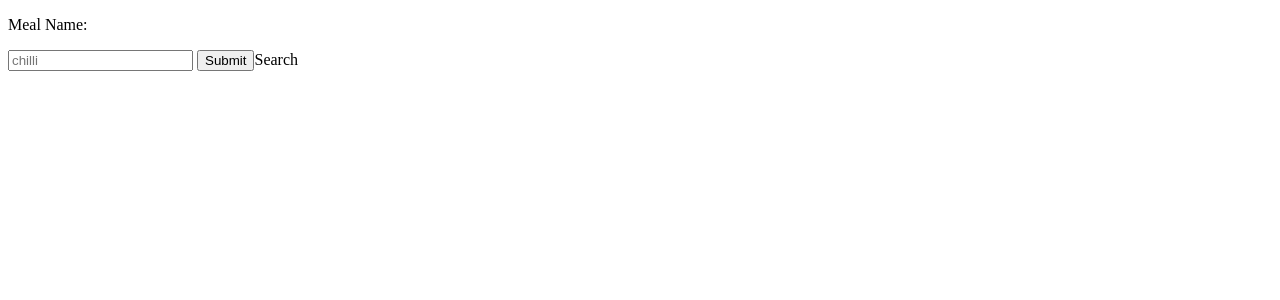
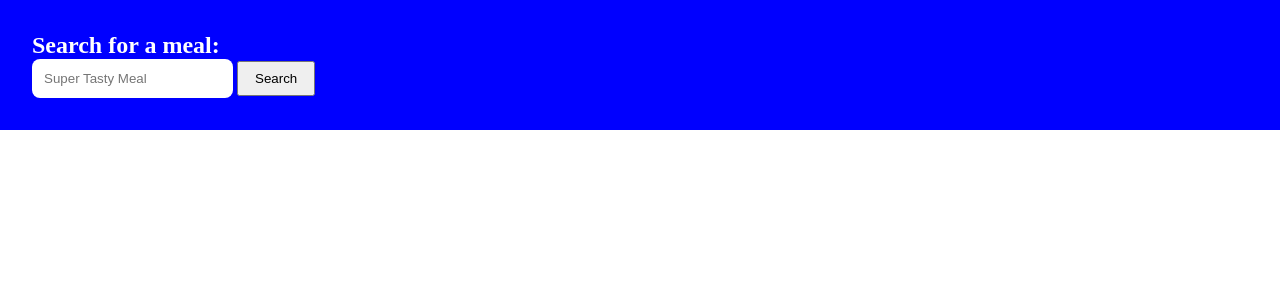
Before and after one commit to JamesJames1231/RecipeFinder-WebScraper, a Flask app: page / in a window 1280 px wide. Shown: the top 300 px of that part. Run offline with Flask 3, Linux system fonts and the light colour scheme; the page is wider than the window, and the part outside it is not shown.

Commit message:
Added images and the absolutely smallest amount of styling

```diff
--- a/app.py
+++ b/app.py
@@ -59,22 +59,28 @@ def FindingMeal():
     meal_results = results.find_all("article", class_="card")
 
     arr = []
+    imageArr = []
+    timeArr = []
 
     for meal_element in meal_results:
 
         ##Title of the meal
         title_element = meal_element.find("div", class_="card__content")
-        final_title_element = title_element.find("h2", class_="heading-4")
+        final_title_element = title_element.find("h2", class_="heading-4").text.strip()
+        arr.append(final_title_element)
 
 
         ##Cook time
         time_element = meal_element.find("li", class_="pr-md")
-        final_time_element = time_element.find("span", class_="terms-icons-list__text")
+        final_time_element = time_element.find("span", class_="terms-icons-list__text").text.strip()
+        timeArr.append(final_time_element)
 
-        combined = final_title_element.text.strip() +  " " + final_time_element.text.strip()
-        arr.append(combined)
+        ##Image
+        image_element = meal_element.find("img", class_="image__img")
+        final_image = image_element.attrs['src']
+        imageArr.append(final_image)
 
-    return render_template('index.html', arr=arr, len=len(arr))
+    return render_template('index.html', arr=arr, len=len(arr), imageArr=imageArr, timeArr=timeArr)
 
 
     ##ScrapeSite("slow-cooker-spaghetti-bolognese")
--- /dev/null
+++ b/static/styles/index.css
@@ -0,0 +1,54 @@
+*{
+    padding: 0;
+    margin: 0;
+}
+.header{
+    width: 100vw;
+    background-color: blue;
+
+    padding: 2rem;
+    color: white;
+    margin-bottom: 1rem;
+}
+.header input[type=submit]{
+    padding: .5rem 1rem;
+}
+.header input[type=text]{
+    padding: .75rem;
+    border-radius: .5rem;
+    border: 0;
+}
+
+.content{
+    display: flex;
+    justify-content: center;
+    align-items: center;
+    flex-direction: row;
+    width: 100vw;
+    flex-wrap: wrap;
+}
+
+.results_box{
+    padding: 1.5rem;
+    border-radius: 0.3rem;
+    border: 1px solid black;
+    max-width: 50%;
+    min-width: 25%;
+
+    display: flex;
+    justify-content: center;
+    align-items: center;
+    flex-direction: column;
+
+    margin: 1rem;
+}
+
+.results_box:hover{
+    border: 1px solid red;
+}
+
+.meal_image{
+    border-radius: .3rem;
+    box-shadow: 2px 2px black;
+    margin: .4rem;
+}
--- a/templates/index.html
+++ b/templates/index.html
@@ -2,15 +2,24 @@
 <html>
     <head>
         <title>Meal Scraper</title>
+        <link rel="stylesheet" href="{{ url_for('static',filename='styles/index.css') }}" type= "text/css">
     </head>
     <body>
         <div>
-            <form action="{{url_for('FindingMeal')}}" method="POST">
-                <p>Meal Name:</p>
-                <input type="text" placeholder="chilli" name="meal">
-                <input type="submit">Search</input>
+            <form action="{{url_for('FindingMeal')}}" method="POST" class="header">
+                <h2>Search for a meal:</h2>
+                <input type="text" placeholder="Super Tasty Meal" name="meal">
+                <input type="submit" value="Search"></input>
             </form>
-            {{arr}}
+            <div class="content">
+                {%for i in range(0, len)%}
+                    <div class="results_box">
+                        <img src="{{imageArr[i]}}" class="meal_image">
+                        <h4>{{arr[i]}}</h4>
+                        <h5>{{timeArr[i]}}</h5>
+                    </div>
+                {%endfor%}
+            </div>
         </div>
     </body>
 </html>
```
